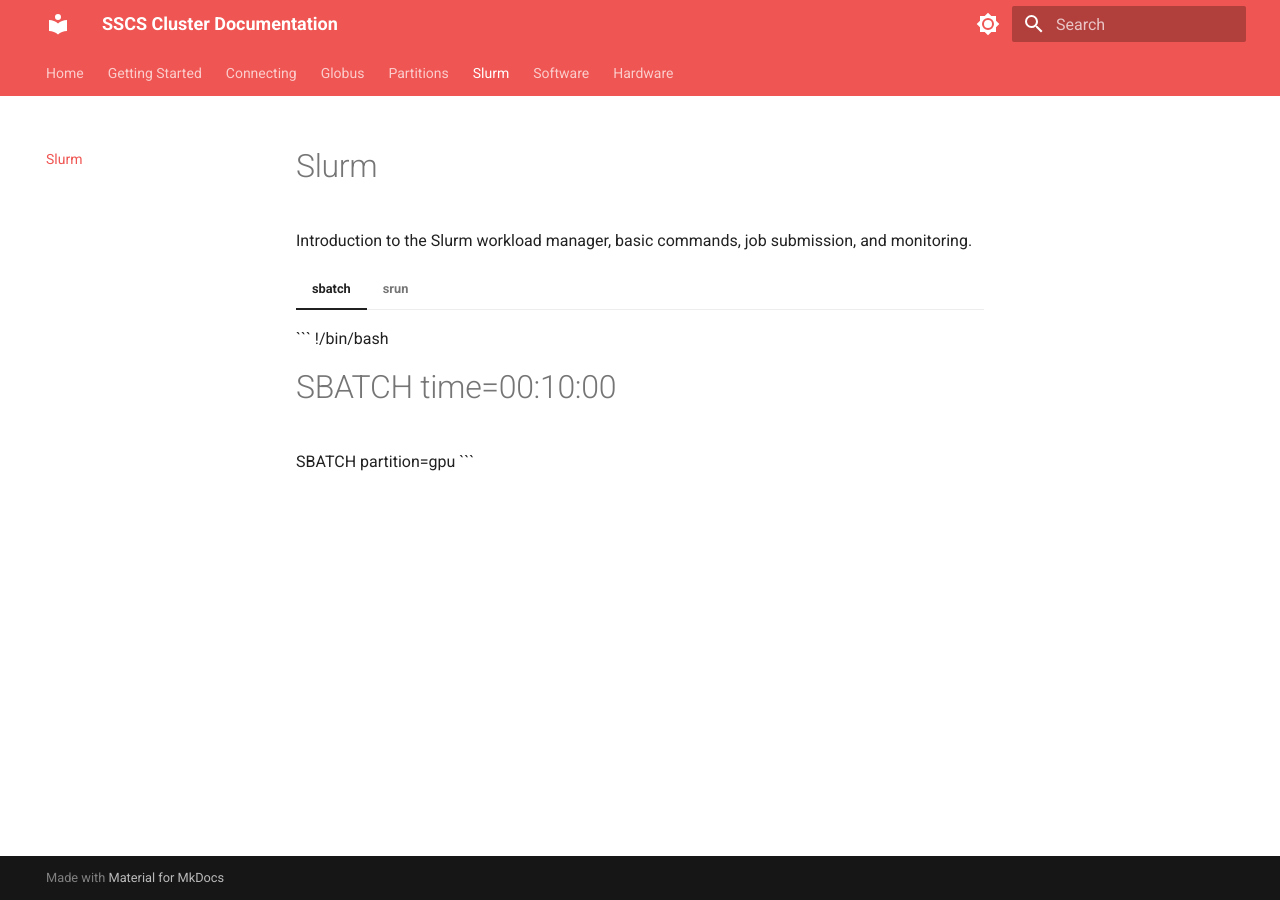
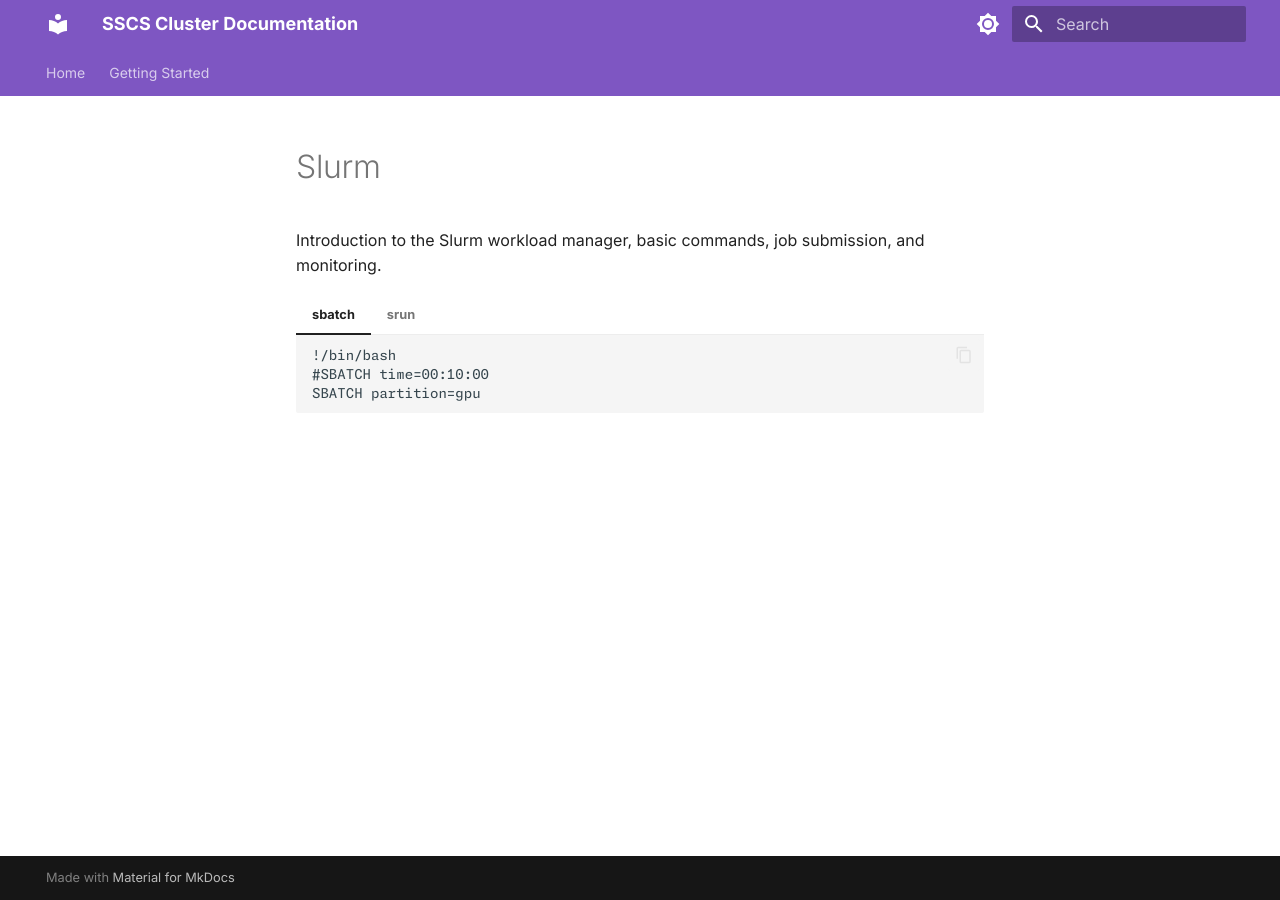
Before and after one commit to uchicago-ssd-sscs/hpc-docs, an MkDocs documentation site: the page built from docs/slurm/slurm.md, in a window 1280 px wide. Built offline with MkDocs 1.6.1 and Material for MkDocs 9.7.7, drawn with Linux system fonts in a browser that asks for light colours.

Commit message:
Added Custom Config/Styling for Font/Theme/CodeSnippet

```diff
--- /dev/null
+++ b/docs/assets/stylesheets/styles.css
@@ -0,0 +1,21 @@
+@font-face {
+  font-family: 'Monaspace Neon';
+  src: url('../fonts/MonaspaceNeon-Regular.otf') format('opentype');
+  font-weight: 400;
+  font-style: normal;
+}
+
+/*@font-face {
+  font-family: 'Monaspace Neon';
+  src: url('../fonts/MonaspaceNeon-Bold.woff2') format('woff2');
+  font-weight: 700;
+  font-style: normal;
+}*/
+
+:root {
+  --md-code-font: "Monaspace Neon";
+}
+
+code, pre, .highlight {
+  font-family: 'Monaspace Neon', monospace !important;
+}
--- a/mkdocs.yml
+++ b/mkdocs.yml
@@ -3,29 +3,33 @@ site_url: https://uchicago-ssd-sscs.github.io/hpc-docs
 nav:
 - Home: 'index.md'
 - Getting Started: 'getting-started/first-steps.md'
-- Connecting: 'connecting/connecting.md'
-- Globus: 'globus/globus.md'
-- Partitions: 'partitions/partitions.md'
-- Slurm: 'slurm/slurm.md'
-- Software:
-  - Overview: 'software/overview.md'
-  - Modules: 'software/modules.md'
-  - Conda: 'software/conda.md'
-- Hardware: 'hardware/overview.md'
+# - Connecting: 'connecting/connecting.md'
+# - Globus: 'globus/globus.md'
+# - Partitions: 'partitions/partitions.md'
+# - Slurm: 'slurm/slurm.md'
+# - Software:
+#   - Overview: 'software/overview.md'
+#   - Modules: 'software/modules.md'
+#   - Conda: 'software/conda.md'
+# - Hardware: 'hardware/overview.md'
 
 theme:
   name: material
+  font:
+    text: Inter
+    code: Fira Code # Currently using Monaspace Neon - Regular
   features:
     - content.tabs.link
     - navigation.tabs
     - navigation.indexes
     - toc.follow
+    - content.code.copy
   palette:
     # Palette toggle for light mode
     - media: "(prefers-color-scheme: light)"
       scheme: default
-      primary: red
-      #accent:
+      primary: deep purple
+      accent: cyan
       toggle:
         icon: material/brightness-7
         name: Switch to dark mode
@@ -33,11 +37,14 @@ theme:
     # Palette toggle for dark mode
     - media: "(prefers-color-scheme: dark)"
       scheme: slate
-      primary: red
-      #accent:
+      primary: purple
+      accent: cyan
       toggle:
         icon: material/brightness-4
         name: Switch to light mode
+
+extra_css:
+  - assets/stylesheets/styles.css
 
 markdown_extensions:
   - pymdownx.tabbed:
@@ -46,3 +53,10 @@ markdown_extensions:
       permalink: "#"
   - attr_list
   - admonition
+  - pymdownx.highlight:
+      anchor_linenums: true
+      line_spans: __span
+      pygments_lang_class: true
+  - pymdownx.inlinehilite
+  - pymdownx.snippets
+  - pymdownx.superfences
```
Also changed, not shown: docs/assets/fonts/MonaspaceNeon-Regular.otf (added).
